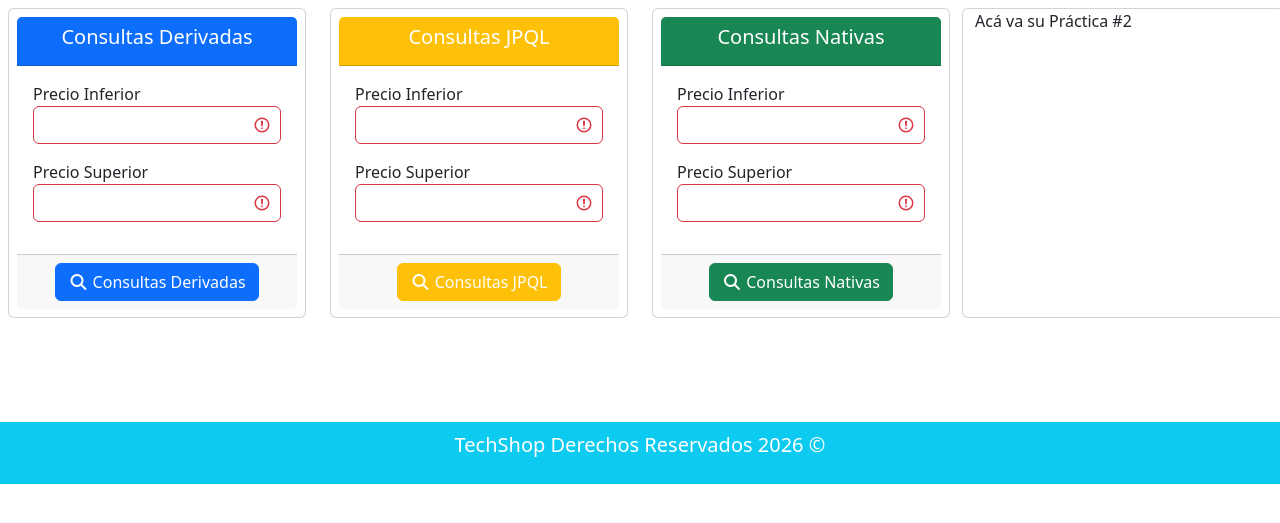
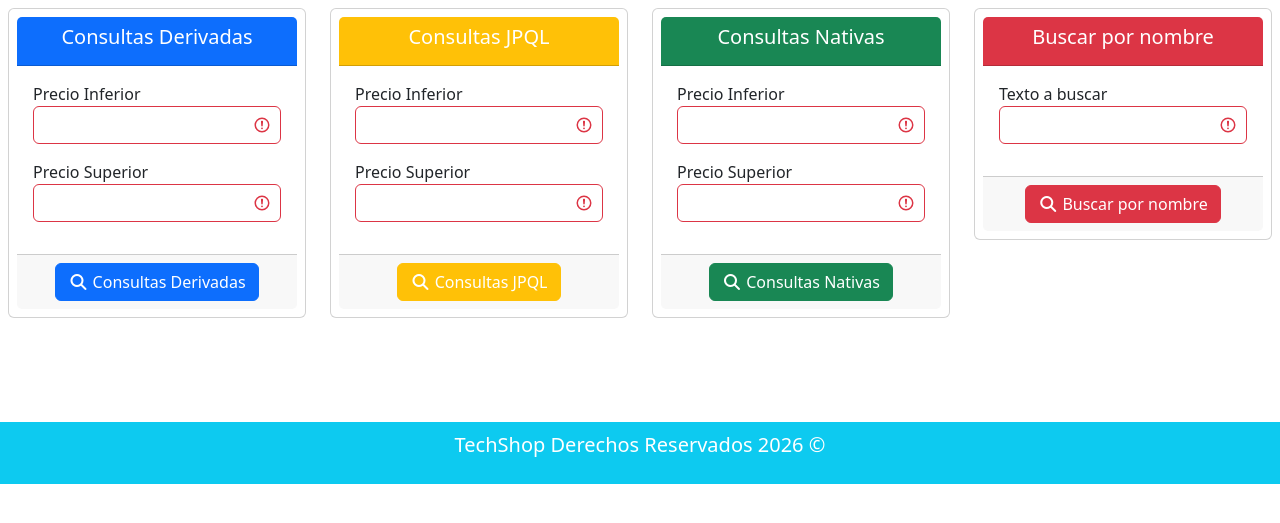
Before and after one commit to santiago-carmona/TiendaTech1, a Spring app: template tiendaTech/src/main/resources/templates/consultas/listado.html in a window 1280 px wide. Shown: the part 112-635 px from the top of the page. Run offline with Thymeleaf, Linux system fonts and the light colour scheme; the template is opened without the code that fills it, so the values that code supplies are empty; some libraries are stand-ins or nearby versions.

Commit message:
Practica 2
Se realiza la practica dos con éxito, se crea una nueva consulta la cual busca el producto por su nombre, un ejemplo si el usuario escribe la palabra monitor, le aparecerán todos los productos con dicho nombre, ponemos el producto monitor como ejemplo, pero funciona con todos los productos existentes en la tienda.

```diff
--- a/tiendaTech/src/main/java/com/tienda/repository/ProductoRepository.java
+++ b/tiendaTech/src/main/java/com/tienda/repository/ProductoRepository.java
@@ -31,4 +31,8 @@ public interface ProductoRepository extends JpaRepository<Producto, Integer> {
             value = "SELECT * FROM producto p WHERE p.precio BETWEEN :precioInf AND :precioSup ORDER BY p.precio ASC")
     public List<Producto> consultaSQL(@Param("precioInf") double precioInf, @Param("precioSup") double precioSup);
 
+    // Practica 2, se hace la consulta por el nombre del producto
+    @Query(value = "SELECT p FROM Producto p WHERE LOWER(p.descripcion) LIKE LOWER(CONCAT('%', :texto, '%')) ORDER BY p.descripcion ASC")
+    public List<Producto> buscarPorDescripcion(@Param("texto") String texto);
+
 }
--- a/tiendaTech/src/main/java/com/tienda/service/ProductoService.java
+++ b/tiendaTech/src/main/java/com/tienda/service/ProductoService.java
@@ -88,4 +88,8 @@ public class ProductoService {
         return productoRepository.consultaJPQL(precioInf, precioSup);
     }
 
+    @Transactional(readOnly = true)
+    public List<Producto> buscarPorDescripcion(String texto) {
+        return productoRepository.buscarPorDescripcion(texto);
+    }
 }
--- a/tiendaTech/src/main/resources/templates/consultas/fragmentos.html
+++ b/tiendaTech/src/main/resources/templates/consultas/fragmentos.html
@@ -63,7 +63,7 @@
     <div th:replace="~{consultas/fragmentos :: formConsulta('primary',#{consultas.derivadas},'/consultas/consultaDerivada')}"/>
     <div th:replace="~{consultas/fragmentos :: formConsulta('warning',#{consultas.jpql},'/consultas/consultaJPQL')}"/>
     <div th:replace="~{consultas/fragmentos :: formConsulta('success',#{consultas.sql},'/consultas/consultaSQL')}"/>
-    <div class='card'><p>Acá va su Práctica #2</p></div>
+    <div th:replace="~{consultas/fragmentos :: formBusqueda('danger','Buscar por nombre','/consultas/buscarPorDescripcion')}"/>
 </section>
 
 <!-- fragmento 4 para mostrar el formulario factorizado -->
@@ -93,3 +93,26 @@
         </div>
     </form>
 </div>
+
+<!-- fragmento 5 para el formulario de busqueda por nombre para la practica 2 -->
+<div th:fragment='formBusqueda(colorForm, textoForm, urlForm)'>
+    <form method="post" th:action='@{${urlForm}}' class='was-validated'>
+        <div class='card p-2'>
+            <div class="card-header text-center text-white" th:classappend="${'bg-'+colorForm}">
+                <h5>[[${textoForm}]]</h5>
+            </div>
+            <div class="card-body">
+                <div class='mb-3'>
+                    <label>Texto a buscar</label>
+                    <input type="text" name='texto' th:value='${texto}'
+                           class='form-control' required/>
+                </div>
+            </div>
+            <div class="card-footer text-center">
+                <button type='submit' class='btn text-white' th:classappend="${'btn-'+colorForm}">
+                    <i class='fa-solid fa-magnifying-glass'></i> [[${textoForm}]]
+                </button>
+            </div>
+        </div>
+    </form>
+</div>
```
Also changed, not shown: tiendaTech/src/main/java/com/tienda/controller/ConsultaController.java (+7 -0 lines).
